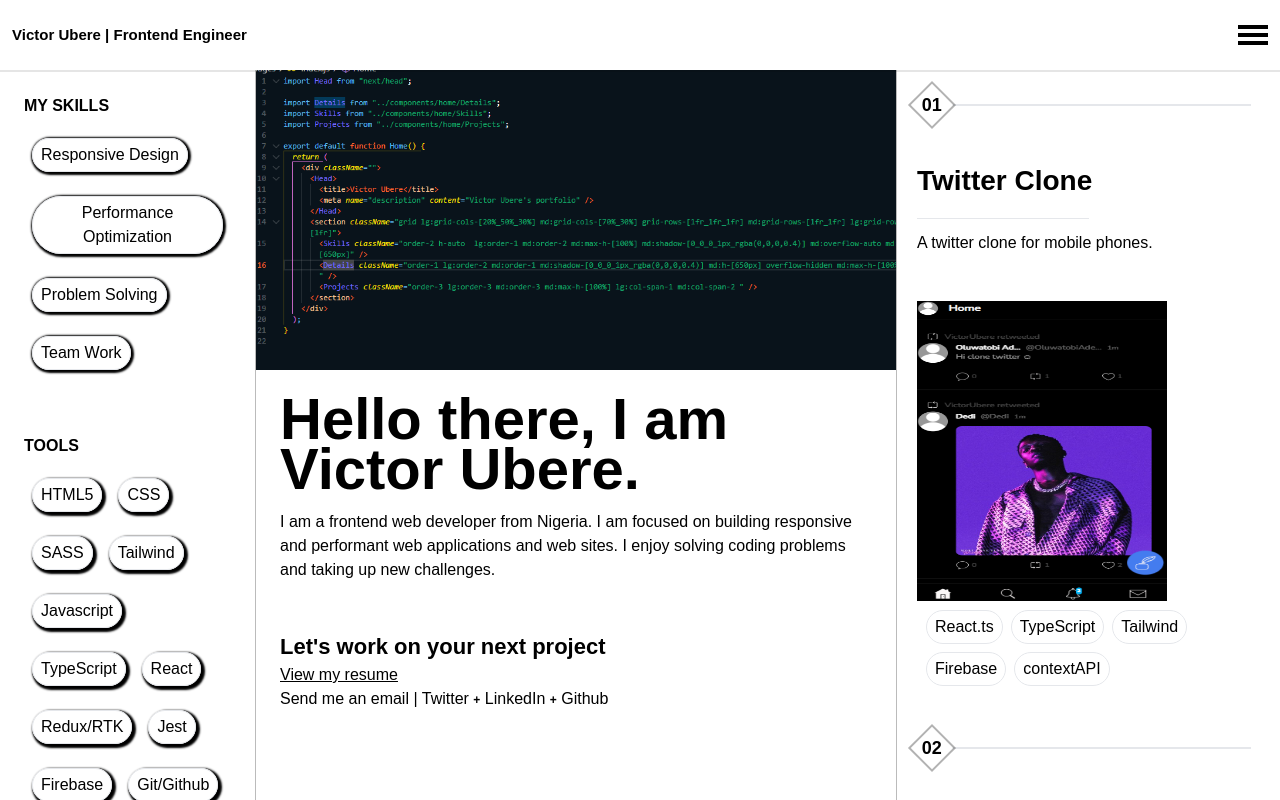
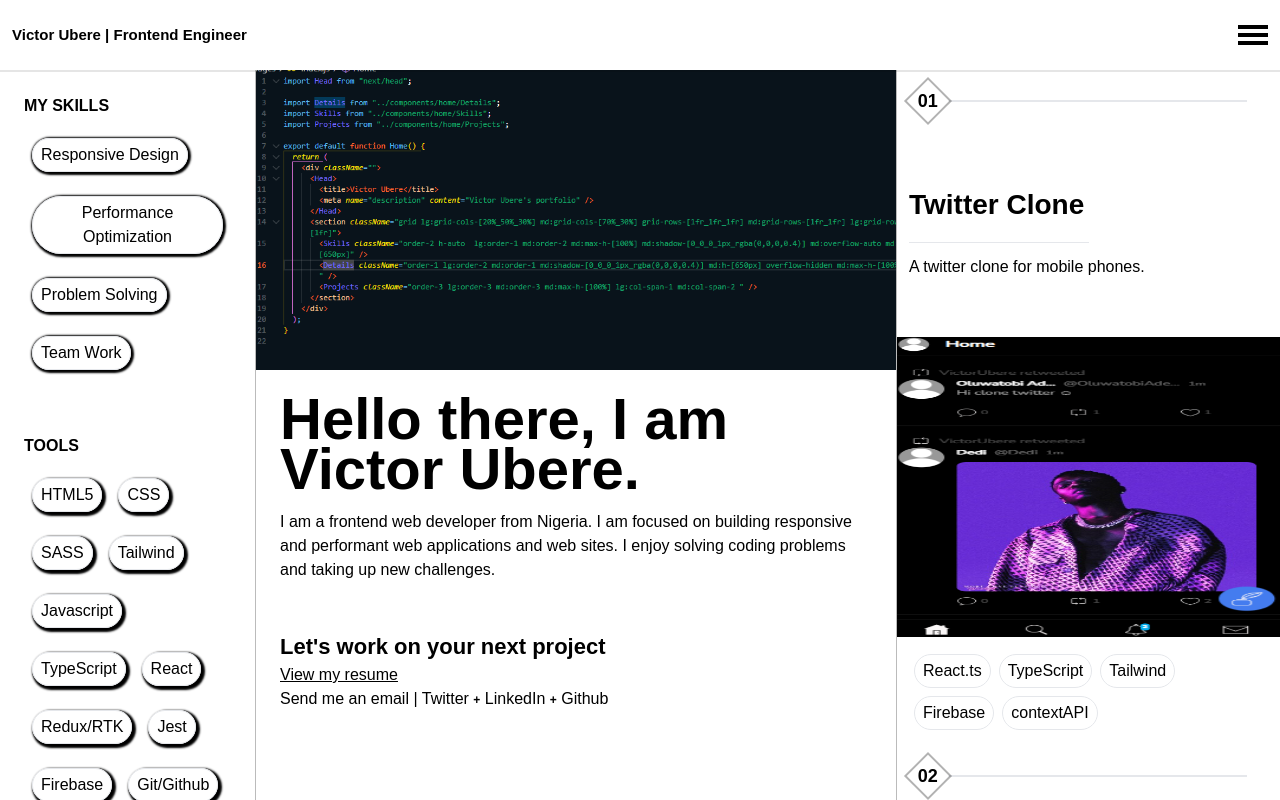
Before and after one commit to Vubere/portfolio, a Next.js app: page / in a window 1280 px wide. Built offline with nearby package versions, Linux system fonts and the light colour scheme; a web font is replaced by a local one.

Commit message:
text fix

```diff
--- a/components/home/Projects.jsx
+++ b/components/home/Projects.jsx
@@ -27,7 +27,6 @@
   const { ref, show, setShow } = useCloseOnBlur();
   const indexFormat = index < 9 ? `0${index + 1}` : index + 1;
 
-
   const visibilityVariants = {
     show: {
       opacity: 1,
@@ -39,7 +38,7 @@
 
   return (
     <motion.li
-      className="p-5 "
+      className="project "
       initial={{
         opacity: 0,
         scale: 0.7,
@@ -57,7 +56,7 @@
         once: true,
       }}
     >
-      <div className="flex items-center gap-1 mb-10">
+      <div className="flex items-center gap-1 mb-10 p-4">
         <div className="w-[30px] max-w-[30px] min-w-[30px] h-[30px] max-h-[30px] min-h-[30px] border-black shadow-[0_0_0_2px_rgba(0,0,0,0.3)] transform rotate-45 flex items-center justify-center bg-white">
           <p className="transform rotate-[-45deg] text-[18px] font-[700]">
             {indexFormat}
@@ -66,19 +65,21 @@
         <hr className="w-[300px] max:w-[70vw] h-0 border  " />
       </div>
       <article>
-        <h4 className="font-[600] text-[28px] mb-4">{title}</h4>
-        <hr className="w-[50%] mb-3" />
-        <p className=" h-[70px]">{description}</p>
-        <div className="relative inline w-[90vw] md:max-w-[400px] sm:max-w-[400px] lg:max-w-[250px] ">
+        <div className="p-3">
+          <h4 className="font-[600] text-[28px] mb-4">{title}</h4>
+          <hr className="w-[50%] mb-3" />
+          <p className=" h-[70px]">{description}</p>
+        </div>
+        <div className="relative inline w-[90vw] md:max-w-[400px] sm:max-w-[400px] lg:max-w-full ">
           <Image
             src={image}
             height={300}
             width={250}
             alt={`${title}`}
-            className="max-h-[300px] w-[90vw] max-w-[300px] md:max-w-[400px]  lg:max-w-[250px]"
+            className="max-h-[300px] w-[90vw] max-w-[300px] md:max-w-[400px]  lg:max-w-full"
           />
           <motion.div
-            className="absolute top-0 left-0  h-full bg-[#fff8] flex items-center justify-center gap-2 max-h-[300px] w-full md:max-w-[400px] sm:max-w-[400px] lg:max-w-[250px]"
+            className="absolute top-0 left-0  h-full bg-[#fff8] flex items-center justify-center gap-2 max-h-[300px] w-full md:max-w-[400px] sm:max-w-[400px] lg:max-w-full"
             animate={show ? "show" : "hide"}
             whileHover={{
               opacity: 1,
@@ -105,7 +106,7 @@
             </a>
           </motion.div>
         </div>
-        <ul className="flex gap-2 flex-wrap m-2 w-[80%]">
+        <ul className="flex gap-2 flex-wrap m-2 w-[80%] p-2">
           {tags.map((tag, i) => (
             <motion.li
               key={keygen}
--- a/pages/_app.js
+++ b/pages/_app.js
@@ -47,6 +47,7 @@
               duration: 0.4,
             }}
             variants={variants}
+            className="max-w-[1500px] mx-auto flex flex-col justify-center items-center"
           >
             <Component {...pageProps} />
           </motion.section>
--- a/pages/about/index.jsx
+++ b/pages/about/index.jsx
@@ -20,7 +20,7 @@
         <p className=" w-full md:w-[70%]">
           As a frontend developer, I am responsible for building and maintaining
           the client-side of web applications. I am proficient in React,
-          Tailwind, SASS, Firebase, Redux and TypeScript. Have adequate
+          Tailwind, SASS, Firebase, Redux and TypeScript. I have adequate
           knowlegde of vuejs and nextjs, and I am always eager to learn new
           technologies and programming languages. I am skilled in translating
           UI/UX design wireframes into functional and responsive web pages,
--- a/pages/contact-me/index.jsx
+++ b/pages/contact-me/index.jsx
@@ -42,6 +42,7 @@
       if (message.length < 2) {
         throw { text: "Please enter a valid message" };
       }
+      console.log(process.env.NEXT_PUBLIC_SERVICE_ID)
       await emailjs.send(
         process.env.NEXT_PUBLIC_SERVICE_ID,
         process.env.NEXT_PUBLIC_TEMPLATE_ID,
@@ -63,6 +64,7 @@
       setEmail("");
       setMessage("");
     } catch (err) {
+      console.log(err)
       setShowLoading(false);
       setStatus(err?.text);
       setTimeout(() => {
--- a/styles/globals.css
+++ b/styles/globals.css
@@ -22,6 +22,10 @@
     display: flex;
     wrap: wrap;
   }
+  .projects .project{
+    max-width: 80%;
+    margin: 20px;
+  }
 }
 @media screen and (min-width: 1024px) {
   .skills {
```
